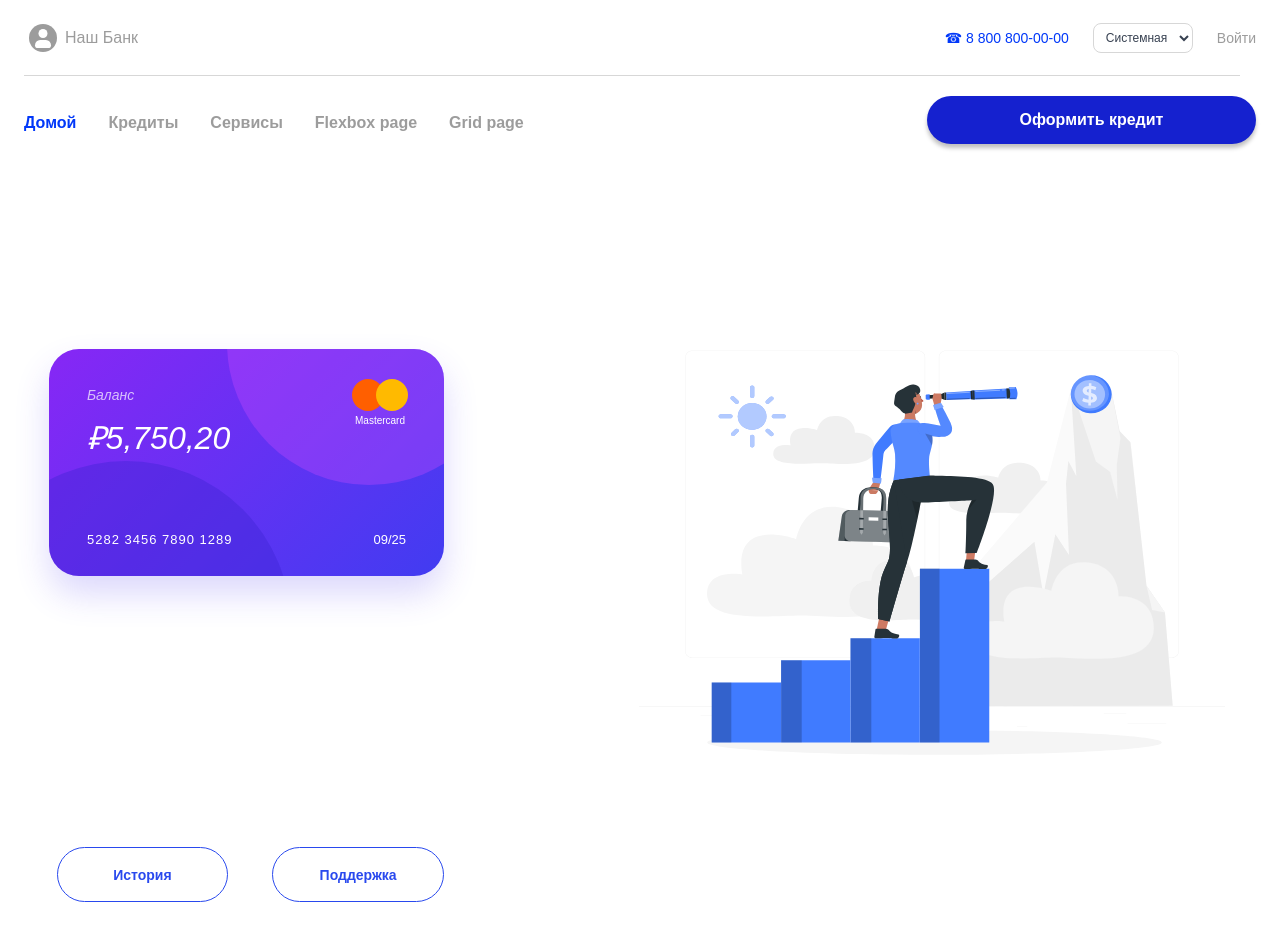
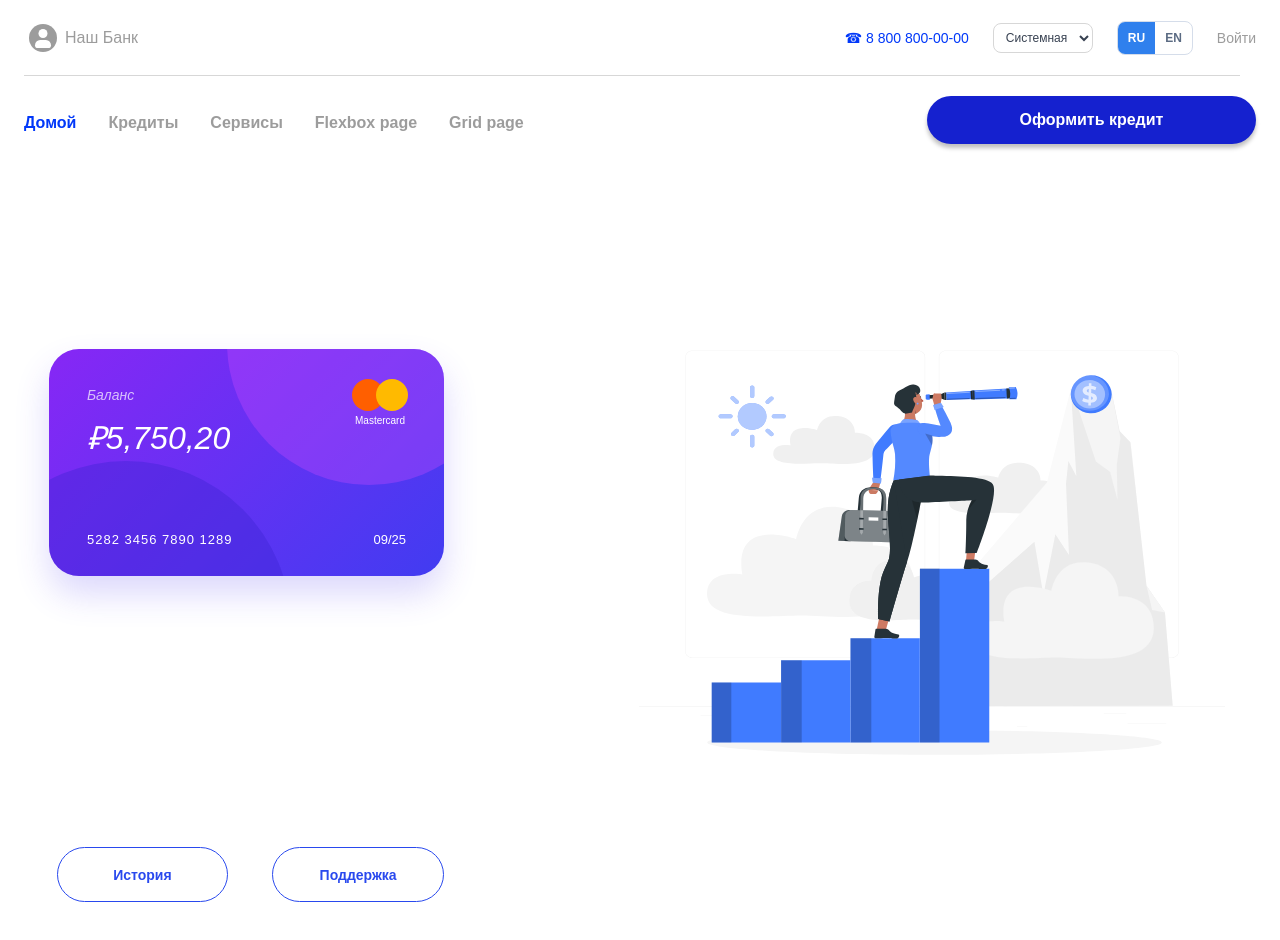
Before and after one commit to Vitas1968/neo_frontend, a React (Vite) app: page / in a window 1280 px wide. Shown: the top 940 px of the page. Built offline with nearby package versions, Linux system fonts and the light colour scheme.

Commit message:
feat: add English localization and language switcher

```diff
--- a/src/components/header/Header.tsx
+++ b/src/components/header/Header.tsx
@@ -1,4 +1,5 @@
 import type { ChangeEvent } from 'react';
+import { LanguageSwitcher } from '../language-switcher/LanguageSwitcher';
 import { selectThemePreference, setPreference } from '../../features/theme/themeSlice';
 import type { ThemePreference } from '../../styles/theme';
 import { useAppDispatch, useAppSelector } from '../../store/hooks';
@@ -48,6 +49,8 @@ export function Header() {
               <option value="dark">Тёмная</option>
             </ThemeSelect>
 
+            <LanguageSwitcher />
+
             <Login type="button">Войти</Login>
           </Contacts>
         </TopRow>
--- /dev/null
+++ b/src/components/language-switcher/LanguageSwitcher.styles.ts
@@ -0,0 +1,23 @@
+import styled from 'styled-components';
+
+export const Container = styled.div`
+  display: inline-flex;
+  overflow: hidden;
+  border: 1px solid #d5ddea;
+  border-radius: 8px;
+`;
+
+export const LanguageButton = styled.button<{ $isActive: boolean }>`
+  height: 32px;
+  padding: 0 10px;
+  border: 0;
+  background: ${({ $isActive }) => ($isActive ? '#2f80ed' : 'transparent')};
+  color: ${({ $isActive }) => ($isActive ? '#ffffff' : '#5b6b83')};
+  cursor: pointer;
+  font-size: 12px;
+  font-weight: 700;
+
+  &:hover {
+    background: ${({ $isActive }) => ($isActive ? '#176bd1' : '#edf4ff')};
+  }
+`;
--- /dev/null
+++ b/src/components/language-switcher/LanguageSwitcher.tsx
@@ -0,0 +1,32 @@
+import { useTranslation } from 'react-i18next';
+import * as S from './LanguageSwitcher.styles';
+
+export function LanguageSwitcher() {
+  const { i18n } = useTranslation();
+
+  const currentLanguage = i18n.resolvedLanguage ?? i18n.language;
+
+  const changeLanguage = (language: 'ru' | 'en') => {
+    void i18n.changeLanguage(language);
+  };
+
+  return (
+    <S.Container aria-label="Переключатель языка">
+      <S.LanguageButton
+        $isActive={currentLanguage === 'ru'}
+        type="button"
+        onClick={() => changeLanguage('ru')}
+      >
+        RU
+      </S.LanguageButton>
+
+      <S.LanguageButton
+        $isActive={currentLanguage === 'en'}
+        type="button"
+        onClick={() => changeLanguage('en')}
+      >
+        EN
+      </S.LanguageButton>
+    </S.Container>
+  );
+}
--- a/src/i18n.ts
+++ b/src/i18n.ts
@@ -1,16 +1,29 @@
 import i18n from 'i18next';
 import { initReactI18next } from 'react-i18next';
+import { en } from './locales/en';
 import { ru } from './locales/ru';
+
+const LANGUAGE_STORAGE_KEY = 'app-language';
+
+const savedLanguage = localStorage.getItem(LANGUAGE_STORAGE_KEY);
+
+const initialLanguage = savedLanguage === 'en' ? 'en' : 'ru';
 
 void i18n.use(initReactI18next).init({
   resources: {
     ru,
+    en,
   },
-  lng: 'ru',
+  lng: initialLanguage,
   fallbackLng: 'ru',
+  supportedLngs: ['ru', 'en'],
   interpolation: {
     escapeValue: false,
   },
 });
 
+i18n.on('languageChanged', (language) => {
+  localStorage.setItem(LANGUAGE_STORAGE_KEY, language);
+});
+
 export default i18n;
--- /dev/null
+++ b/src/locales/en.ts
@@ -0,0 +1,55 @@
+export const en = {
+  translation: {
+    checkout: {
+      back: '← Back to home',
+      title: 'Checkout',
+      subtitle: 'Learning screen: complex adaptive layout built with Flexbox.',
+
+      contactData: 'Contact details',
+      firstName: 'First name',
+      firstNamePlaceholder: 'Vitaliy',
+      lastName: 'Last name',
+      lastNamePlaceholder: 'Dorofeev',
+      email: 'Email',
+      emailPlaceholder: 'name@example.com',
+      phone: 'Phone',
+      phonePlaceholder: '+7 (999) 123-45-67',
+
+      deliveryMethod: 'Delivery method',
+      courier: 'Courier delivery',
+      courierDescription: 'We will deliver your order to the specified address',
+      pickup: 'Pick up',
+      pickupDescription: 'Collect your order at the nearest office',
+      free: 'Free',
+      today: 'Today',
+
+      city: 'City',
+      cityPlaceholder: 'Moscow',
+      street: 'Street',
+      streetPlaceholder: 'Lenina',
+      house: 'House',
+      housePlaceholder: '15',
+      apartment: 'Apartment',
+      apartmentPlaceholder: '42',
+
+      paymentMethod: 'Payment method',
+      bankCard: 'Bank card',
+      paymentDescription: 'Payment after order confirmation',
+
+      yourOrder: 'Your order',
+      watchTitle: 'Smart Watch Pro',
+      watchMeta: 'Black · 44 mm',
+      headphonesTitle: 'Air Sound Max',
+      headphonesMeta: 'White',
+      quantity: 'Quantity: 1',
+
+      promoCode: 'Promo code',
+      apply: 'Apply',
+      productsCount: 'Products, 2 pcs.',
+      delivery: 'Delivery',
+      total: 'Total',
+      confirm: 'Confirm order',
+      securityText: 'By clicking the button, you agree to the terms of personal data processing.',
+    },
+  },
+};
```
